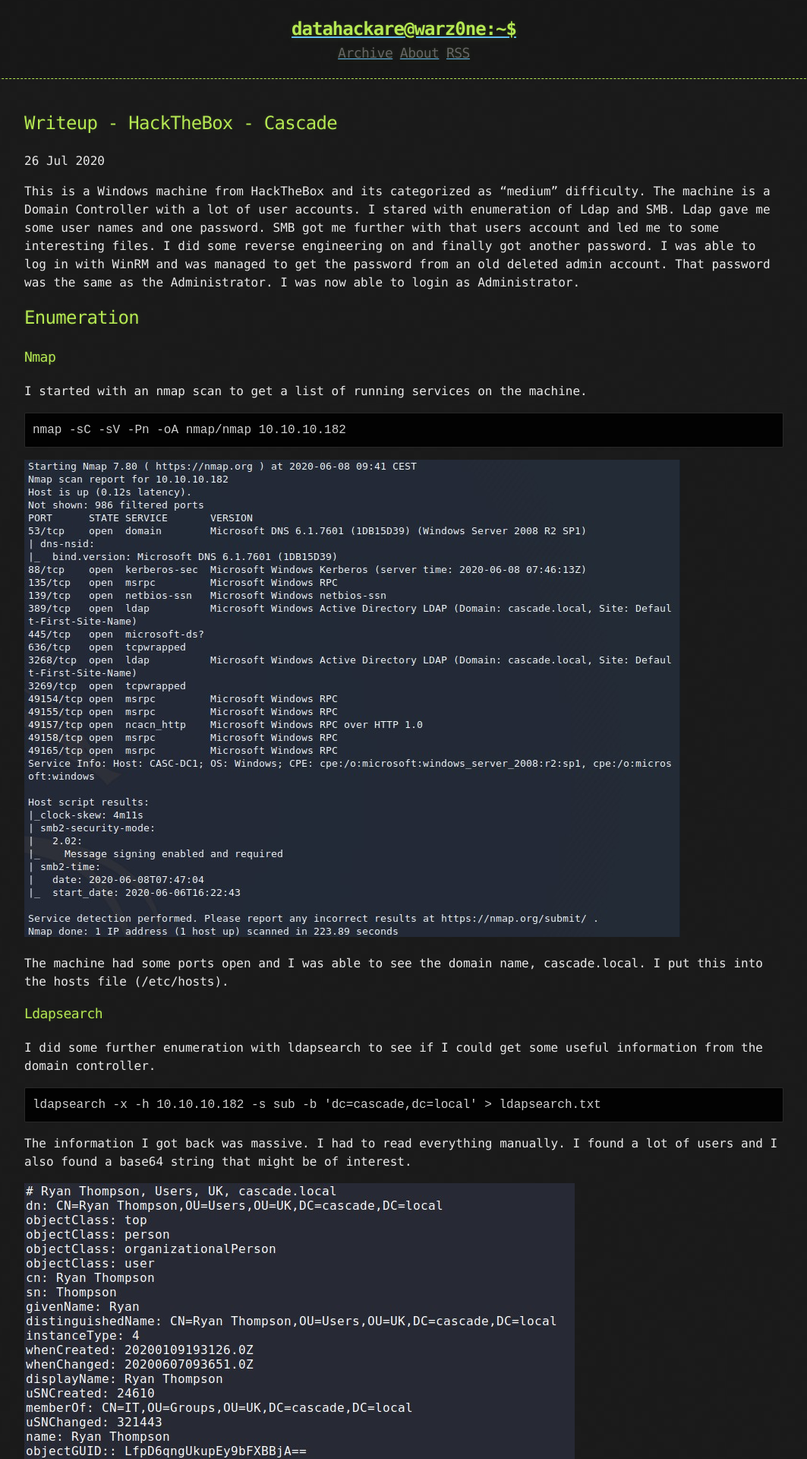
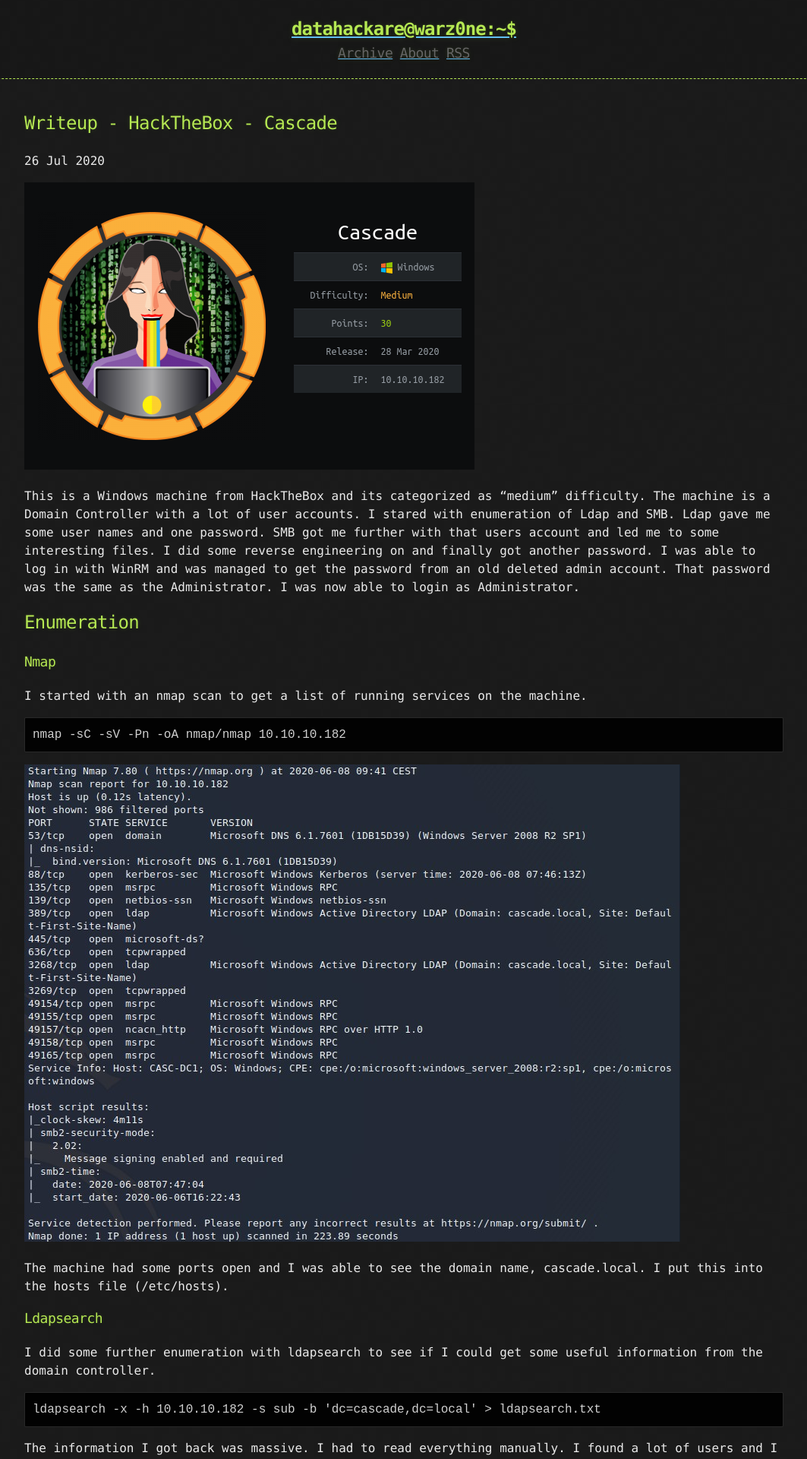
Before and after one commit to datahackare/warz0ne, a Jekyll site: the page built from _posts/2020-07-26-Cascade.md, in a window 1280 px wide. Shown: the top 1920 px of the page at 76% size, without its empty margins (108-1171 px from the left). Built offline with Jekyll 4.4.1, drawn with Linux system fonts in a browser that asks for light colours.

Commit message:
Update 2020-07-26-Cascade.md

```diff
--- a/_posts/2020-07-26-Cascade.md
+++ b/_posts/2020-07-26-Cascade.md
@@ -2,6 +2,7 @@
 title: Writeup - HackTheBox - Cascade
 published: true
 ---
+![](Pictures/Cascade/logo.png)
 
 This is a Windows machine from HackTheBox and its categorized as
 “medium” difficulty.
```
